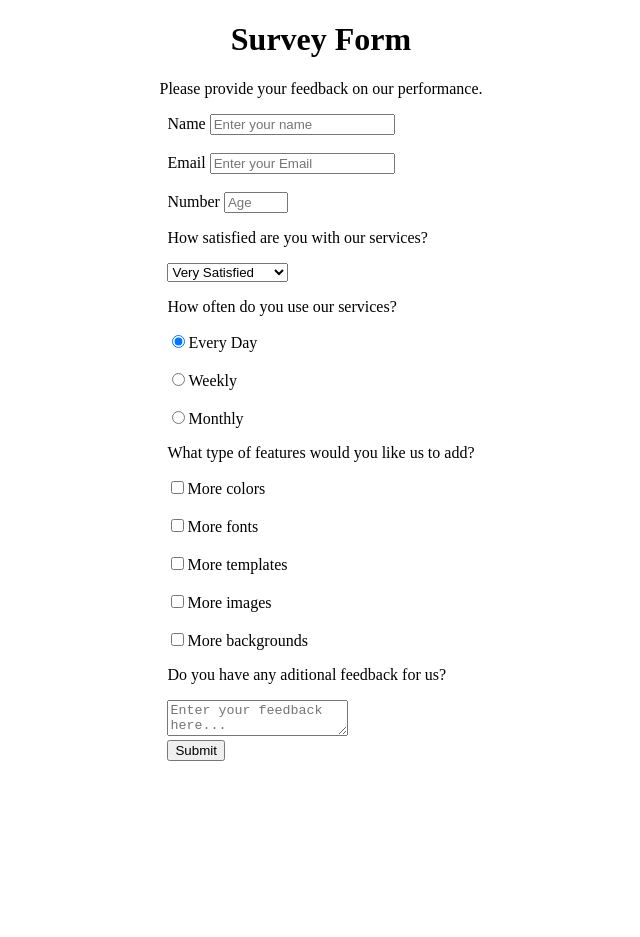
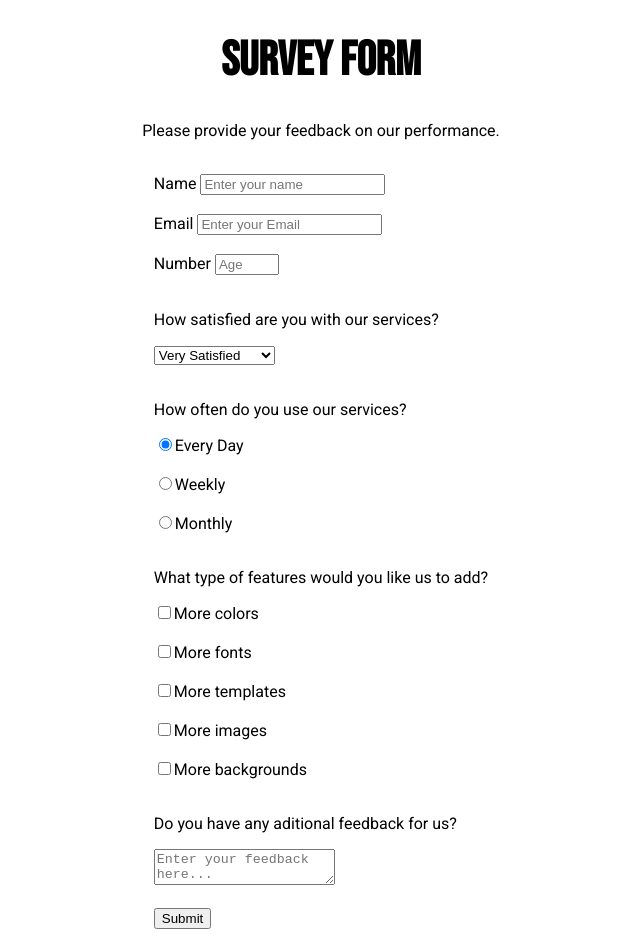
Before and after one commit to melaniesigrid/surveyForm, a plain HTML site: page fcc-test-suite-template-master/index.html in a window 1280 px wide. Shown: the whole page, without its empty margins (319-959 px from the left). Before the commit the page ends 800 px from the top, so only its background shows below. Drawn offline with Linux system fonts and the light colour scheme.

Commit message:
Added font, etc.

```diff
--- a/fcc-test-suite-template-master/css/style.css
+++ b/fcc-test-suite-template-master/css/style.css
@@ -1,14 +1,20 @@
-#title{
+@import url('https://fonts.googleapis.com/css2?family=Bebas+Neue&family=Roboto&display=swap');
+
+#title {
     display: flex;
     justify-content: center;
+    font-family: 'Bebas Neue', cursive;
+    font-size: 3rem;
 }
 
-#description{
+#description {
     display: flex;
     justify-content: center;
+    font-family: 'Roboto', sans-serif;
 }
 
-.survey-content{
+.survey-content {
     display: flex;
     justify-content: center;
+    font-family: 'Roboto', sans-serif;
 }
```
Also changed, not shown: fcc-test-suite-template-master/index.html (+9 -0 lines).
